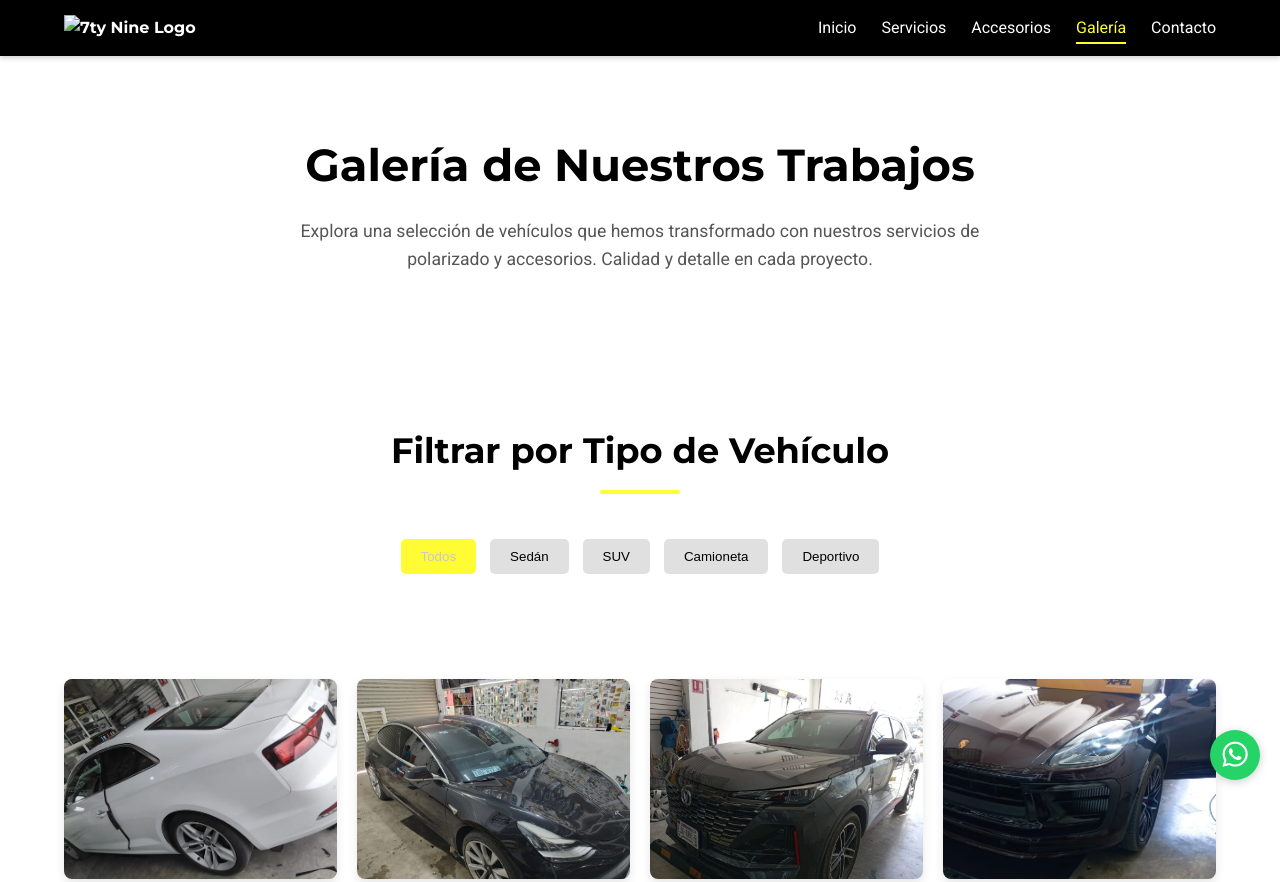
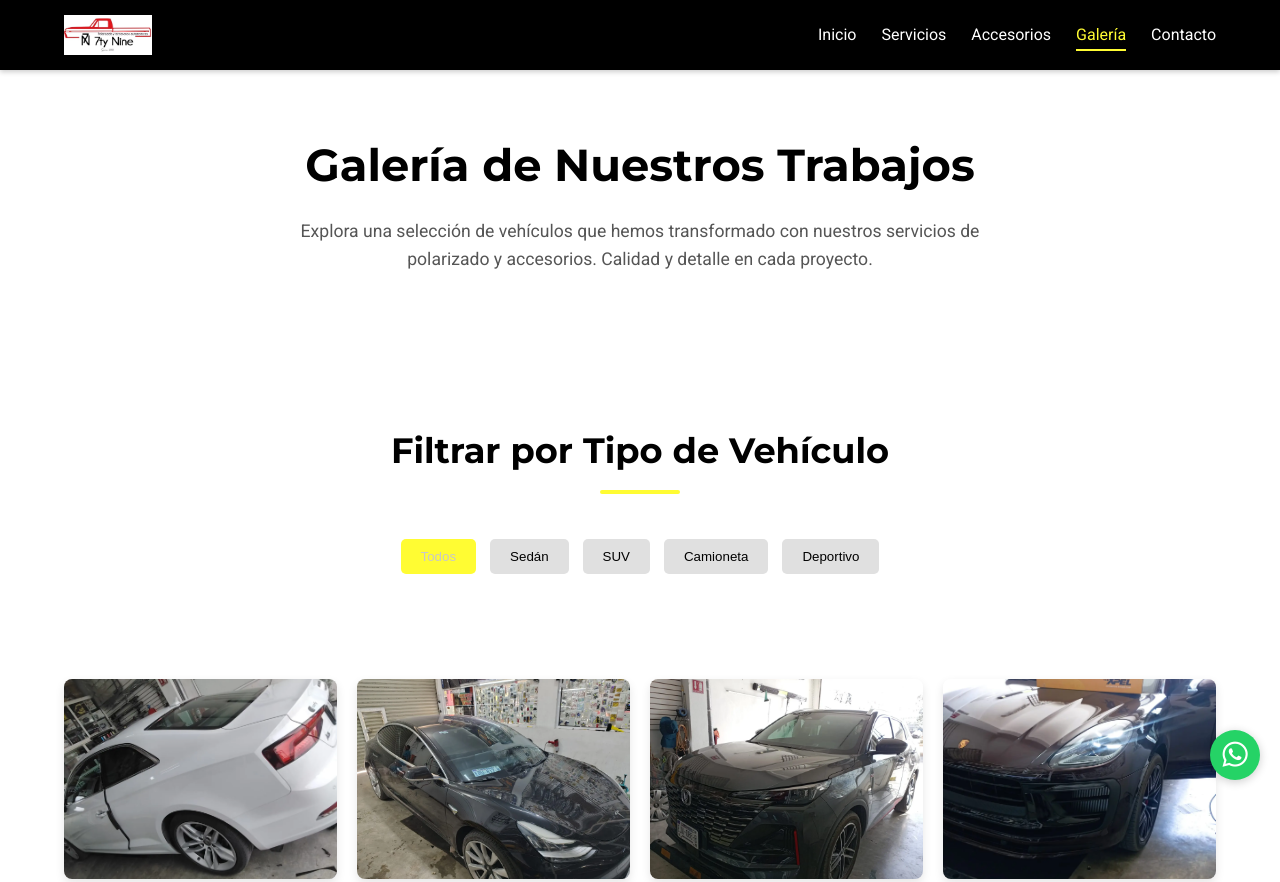
Before and after one commit to EmmaING-UAZ/polarizados1, a plain HTML site: page galeria.html in a window 1280 px wide. Shown: the top 882 px of the page. Drawn offline with Linux system fonts and the light colour scheme.

Commit message:
Corrección de galeria en el logo placeholder2

```diff
--- a/galeria.html
+++ b/galeria.html
@@ -16,7 +16,7 @@
     <header class="header-fixed">
     <nav class="navbar">
         <div class="container">
-            <a href="index.html" class="navbar-logo"><img src="images/logo-placeholder2.webp" alt="7ty Nine Logo"></a>
+            <a href="index.html" class="navbar-logo"><img src="images/logo-placeholder2.jpg" alt="7ty Nine Logo"></a>
             <ul class="navbar-links">
                 <li><a href="index.html" id="nav-index">Inicio</a></li>
                 <li><a href="servicios.html" id="nav-servicios">Servicios</a></li>
```
